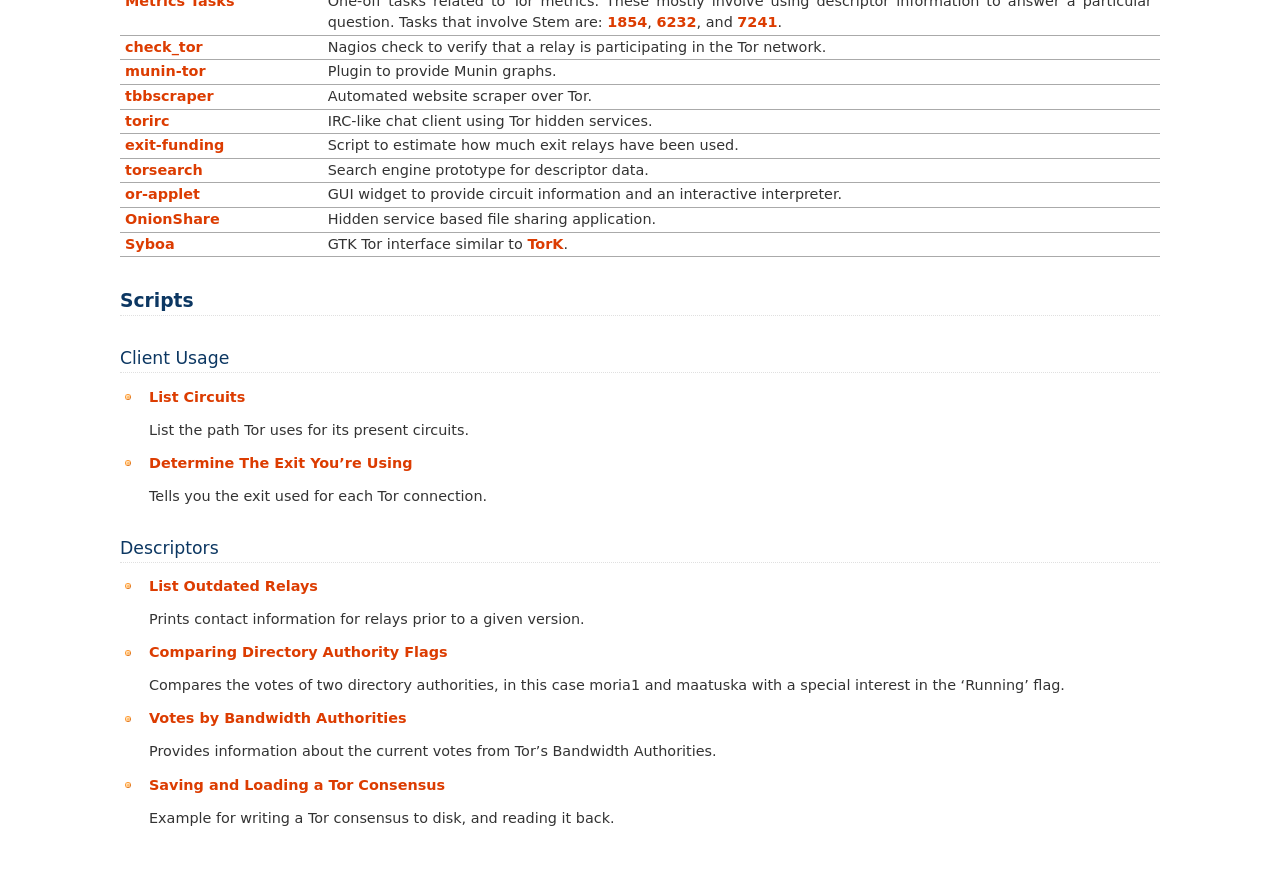
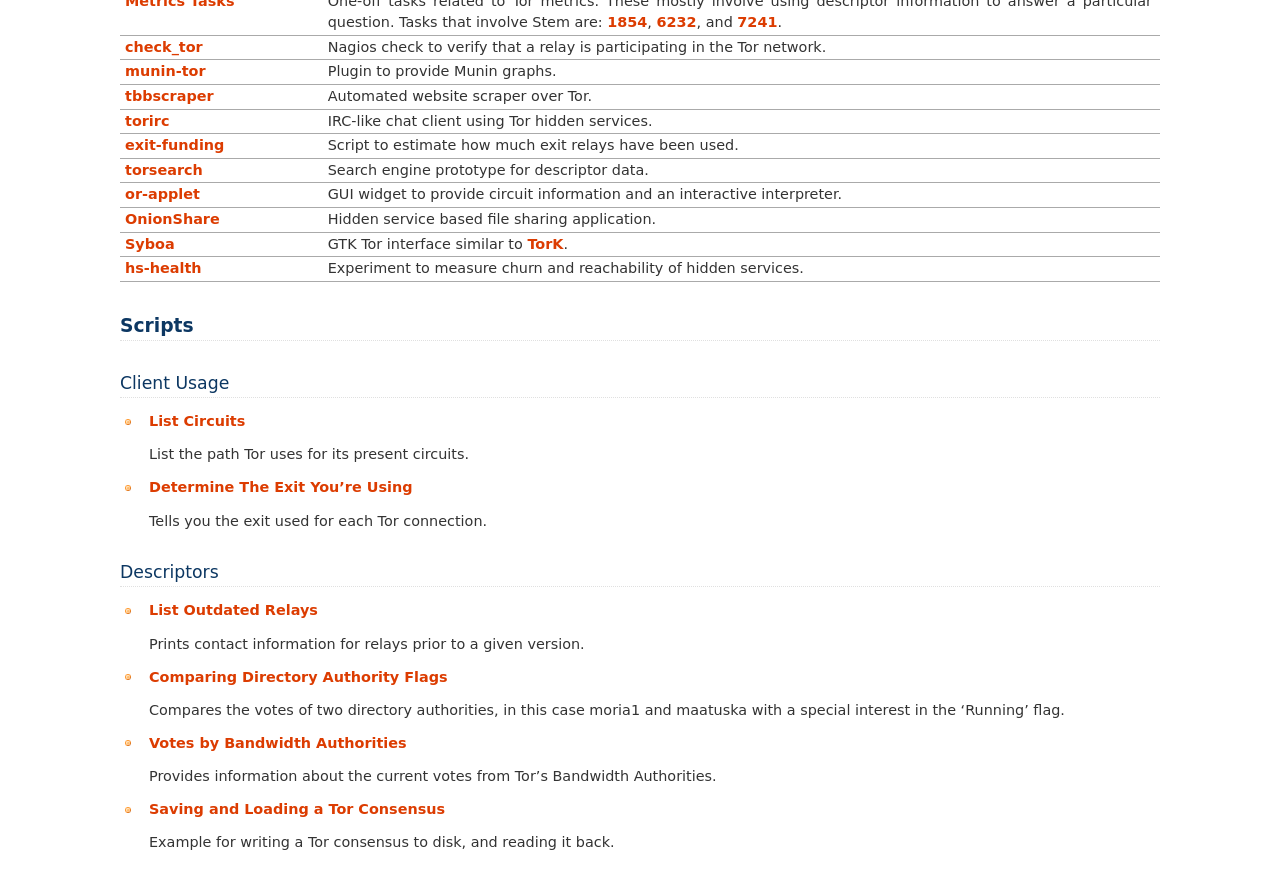
Before and after one commit to torproject/stem, a Sphinx documentation site: the page built from docs/tutorials/double_double_toil_and_trouble.rst, in a window 1280 px wide and 900 px high, scrolled down 691 px. Shown: the top 889 px of the window. Built offline with Sphinx 7.4.7, drawn with Linux system fonts in a browser that asks for light colours.

Commit message:
Add hs-health to list of examples
Script written by David Goulet.

```diff
--- a/docs/tutorials/double_double_toil_and_trouble.rst
+++ b/docs/tutorials/double_double_toil_and_trouble.rst
@@ -70,6 +70,7 @@
 `or-applet <https://github.com/Yawning/or-applet>`_                                                         GUI widget to provide circuit information and an interactive interpreter.
 `OnionShare <https://github.com/micahflee/onionshare>`_                                                     Hidden service based file sharing application.
 `Syboa <https://gitorious.org/syboa/syboa>`_                                                                GTK Tor interface similar to `TorK <http://sourceforge.net/projects/tork/>`_.
+`hs-health <https://gitlab.com/hs-health/hs-health>`_                                                       Experiment to measure churn and reachability of hidden services.
 =========================================================================================================== ==========
 
 Scripts
```
